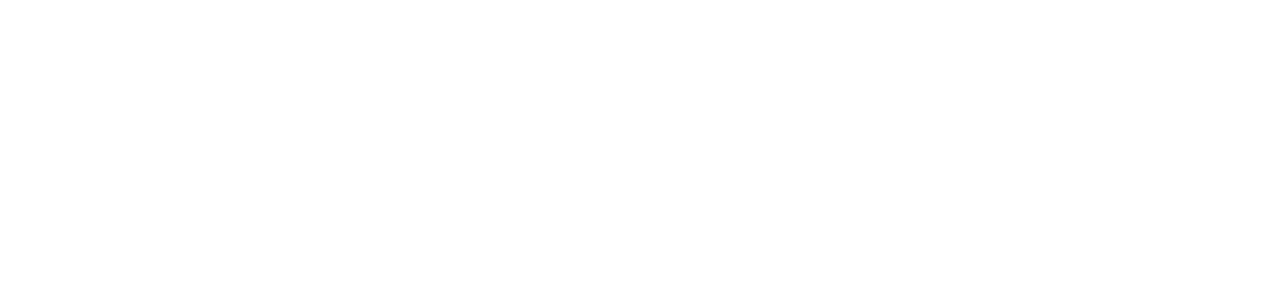
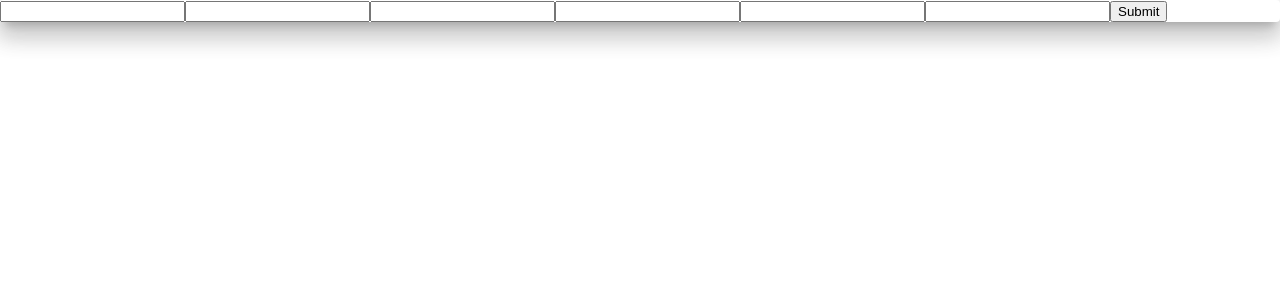
Before and after one commit to aktech27/React-MUI-Login, a React (Create React App) app: page /register in a window 1280 px wide. Shown: the top 300 px of the page. Built offline with nearby package versions, Linux system fonts and the light colour scheme.

Commit message:
Added Register Skeletal Structure

```diff
--- a/src/App.js
+++ b/src/App.js
@@ -1,5 +1,6 @@
 import { BrowserRouter, Switch, Route } from "react-router-dom";
 import Login from "./pages/Login";
+import Register from "./pages/Register";
 
 function App() {
   return (
@@ -7,6 +8,7 @@
       <Switch>
         <Route exact path="/" component={Login} />
         <Route exact path="/login" component={Login} />
+        <Route exact path="/register" component={Register} />
       </Switch>
     </BrowserRouter>
   );
--- /dev/null
+++ b/src/components/Register/RegisterForm.jsx
@@ -0,0 +1,17 @@
+import React from "react";
+
+const RegisterForm = () => {
+  return (
+    <form>
+      <input />
+      <input />
+      <input />
+      <input />
+      <input />
+      <input />
+      <button>Submit</button>
+    </form>
+  );
+};
+
+export default RegisterForm;
--- a/src/components/index.js
+++ b/src/components/index.js
@@ -1 +1,2 @@
 export { default as LoginForm } from "./Login/LoginForm";
+export { default as RegisterForm } from "./Register/RegisterForm";
--- /dev/null
+++ b/src/pages/Register.jsx
@@ -0,0 +1,13 @@
+import React from "react";
+import { Paper } from "@material-ui/core";
+import { RegisterForm } from "../components";
+
+const Register = () => {
+  return (
+    <Paper elevation={15}>
+      <RegisterForm />
+    </Paper>
+  );
+};
+
+export default Register;
```
